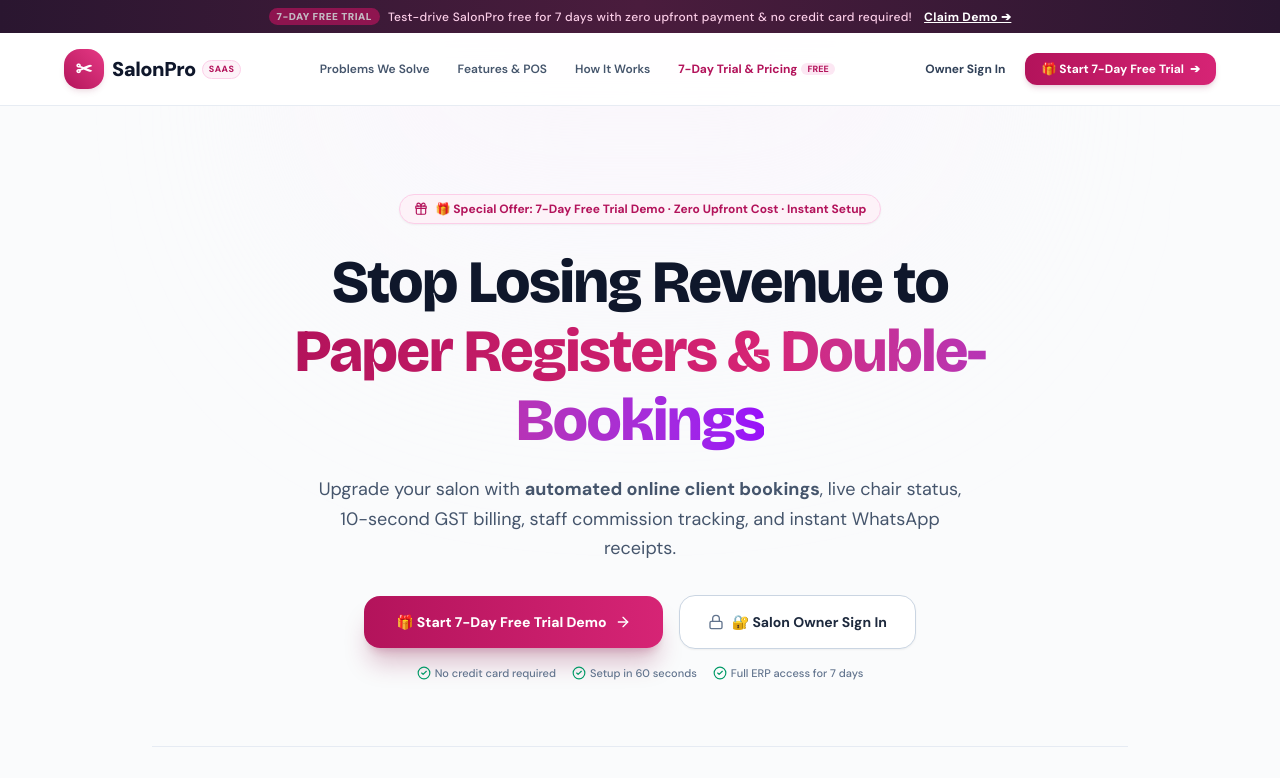
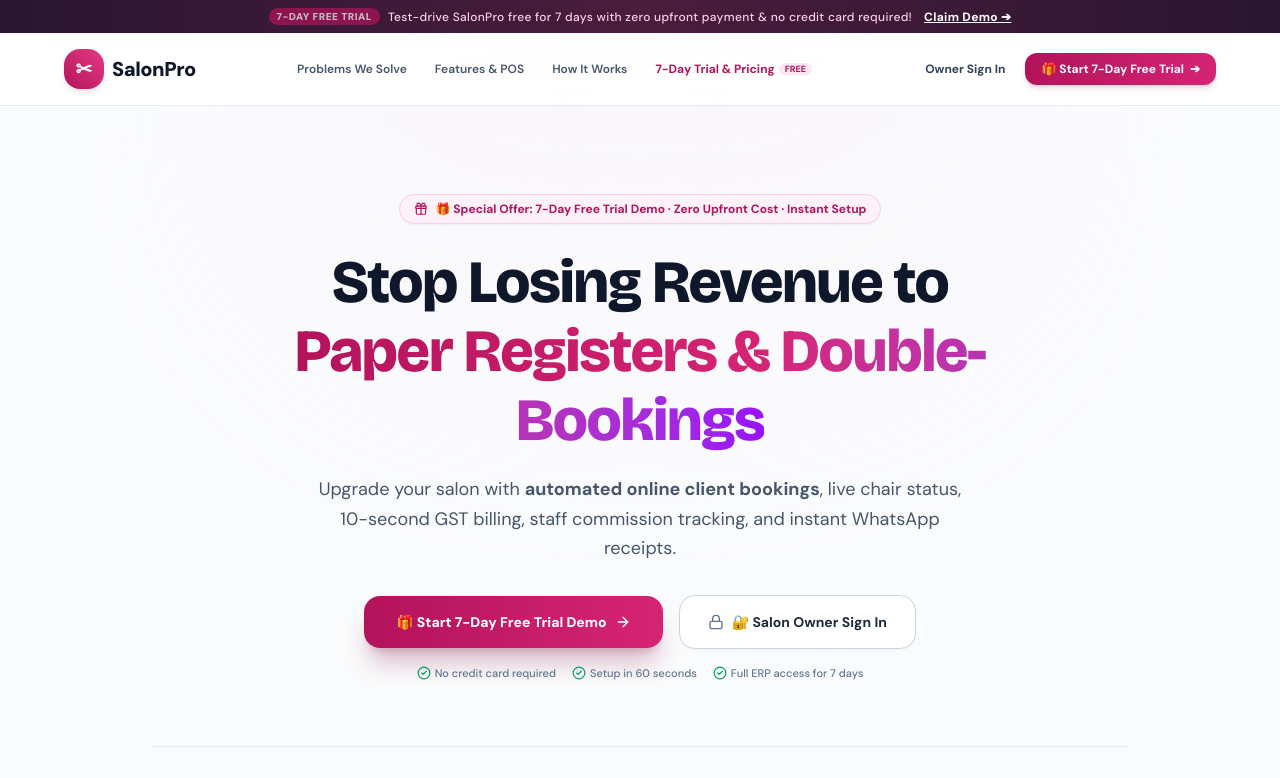
Before and after one commit to AvsarSuvagiyaCelvion/salonpro-core, a Next.js app: page / in a window 1280 px wide. Shown: the top 778 px of the page. Built offline with nearby package versions, Linux system fonts and the light colour scheme.

Commit message:
chore: remove SaaS badge and references from UI

```diff
--- a/src/app/admin/plans/page.tsx
+++ b/src/app/admin/plans/page.tsx
@@ -184,7 +184,7 @@ export default function AdminPlansPage() {
             Platform Monetization
           </span>
           <h1 className="text-2xl sm:text-3xl font-black text-slate-900 tracking-tight">
-            SaaS Subscription Plans
+            Subscription Plans & Pricing
           </h1>
           <p className="text-xs sm:text-sm text-slate-500 mt-0.5">
             Manage pricing tiers, 7-day free trial rules, and salon membership subscriptions
--- a/src/app/register/page.tsx
+++ b/src/app/register/page.tsx
@@ -1,7 +1,7 @@
 import RegisterSalonPage from '@/app/register-salon/page';
 
 export const metadata = {
-  title: 'Register Salon Business - SalonPro Cloud SaaS',
+  title: 'Register Salon Business - SalonPro',
   description: 'Launch your modern salon operating system with online bookings, POS billing, and staff commissions',
 };
 
--- a/src/components/landing/LandingNavbar.tsx
+++ b/src/components/landing/LandingNavbar.tsx
@@ -38,9 +38,6 @@ export default function LandingNavbar() {
             <div className="flex items-center gap-1.5">
               <span className="font-black text-base sm:text-xl text-slate-900 tracking-tight">
                 SalonPro
-              </span>
-              <span className="hidden sm:inline-flex text-[9px] font-extrabold uppercase tracking-wider px-1.5 py-0.5 rounded-full bg-pink-50 text-[#b3135b] border border-pink-200">
-                SaaS
               </span>
             </div>
           </Link>
@@ -198,7 +195,7 @@ export default function LandingNavbar() {
 
             {/* Drawer Footer */}
             <div className="pt-4 border-t border-neutral-100 text-[11px] text-slate-400 text-center">
-              SalonPro Multi-Tenant Cloud SaaS
+              SalonPro Salon Management Platform
             </div>
           </div>
         </div>
```
